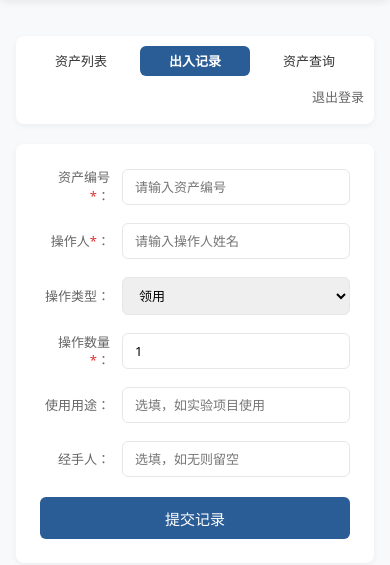
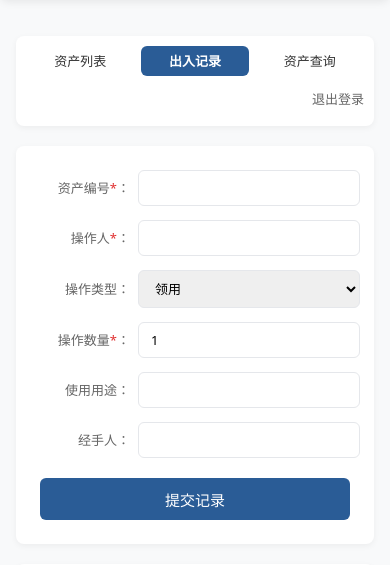
Before and after one commit to liuhuaqing446/lab-asset, a Flask app: page /record in a window 390 px wide. Shown: the part 56-621 px from the top of the page. Run offline with Flask 3, Linux system fonts and the light colour scheme; the visitor is signed in with stand-in values (Sample User, id 1); data that the repository does not hold is empty.

Commit message:
Update record.html

```diff
--- a/templates/record.html
+++ b/templates/record.html
@@ -9,18 +9,18 @@
 body {background:#f8f9fa;line-height:1.4;}
 .container {max-width:1200px;margin:0 auto;padding:16px;}
 .header {background:#2a5c96;color:#fff;padding:18px;text-align:center;font-size:24px;font-weight:600;box-shadow:0 2px 8px rgba(0,0,0,0.08);margin-bottom:20px;border-radius:8px;}
-.nav {background:#fff;padding:12px 16px;border-radius:8px;box-shadow:0 2px 6px rgba(0,0,0,0.05);margin-bottom:20px;display:flex;align-items:center;gap:4px;}
-.nav a {padding:8px 18px;border-radius:6px;text-decoration:none;color:#333;font-size:14px;transition:all 0.2s ease;}
+.nav {background:#fff;padding:12px 16px;border-radius:8px;box-shadow:0 2px 6px rgba(0,0,0,0.05);margin-bottom:20px;display:flex;align-items:center;gap:4px;flex-wrap:wrap;}
+.nav a {padding:8px 18px;border-radius:6px;text-decoration:none;color:#333;font-size:14px;transition:all 0.2s ease;white-space:nowrap;}
 .nav a.active {background:#2a5c96;color:#fff;font-weight:600;}
 .nav a:hover:not(.active):not(.logout) {background:#f5f7fa;color:#2a5c96;}
-.nav a.logout {margin-left:auto;color:#666;padding:8px 0;}
+.nav a.logout {margin-left:auto;color:#666;padding:8px 0;white-space:nowrap;}
 .nav a.logout:hover {color:#2a5c96;background:transparent;}
 .form-box {background:#fff;padding:24px;border-radius:8px;box-shadow:0 2px 6px rgba(0,0,0,0.05);margin-bottom:20px;}
 .form-grid {display:grid;grid-template-columns:1fr 1fr;gap:18px 24px;}
-.form-group {display:flex;align-items:center;gap:12px;}
-.form-group label {width:85px;text-align:right;font-size:14px;color:#666;}
+.form-group {display:flex;align-items:center;gap:8px;flex-wrap:nowrap;}
+.form-group label {width:110px;text-align:right;font-size:14px;color:#666;flex-shrink:0;white-space:nowrap;}
 .form-group label span {color:#e03131;}
-.form-group input, .form-group select {flex:1;padding:10px 14px;border:1px solid #e5e7eb;border-radius:6px;font-size:14px;transition:all 0.2s ease;outline:none;}
+.form-group input, .form-group select {flex:1;padding:10px 14px;border:1px solid #e5e7eb;border-radius:6px;font-size:14px;transition:all 0.2s ease;outline:none;min-width:0;}
 .form-group input:focus, .form-group select:focus {border-color:#2a5c96;box-shadow:0 0 0 3px rgba(42,92,150,0.1);}
 .btn-submit {width:180px;height:42px;margin:20px auto 0;display:block;background:#2a5c96;color:#fff;border:none;border-radius:6px;font-size:15px;cursor:pointer;transition:all 0.2s ease;}
 .btn-submit:hover {background:#234b7a;transform:translateY(-1px);}
@@ -34,15 +34,14 @@ tr:hover {background:#fafbfc;}
 .type-out {color:#e03131;font-weight:600;}
 .btn-delete {background:#e03131;color:#fff;border:none;padding:6px 14px;border-radius:4px;font-size:13px;cursor:pointer;transition:all 0.2s ease;}
 .btn-delete:hover {background:#c92a2a;}
-/* 提示框：成功绿色/错误红色 */
 .flash-success {padding:12px 16px;border-radius:6px;margin-bottom:16px;background:#f0f9ff;color:#07c160;border:1px solid #b7e4c7;animation:fadeIn 0.3s ease;}
 .flash-error {padding:12px 16px;border-radius:6px;margin-bottom:16px;background:#fff5f5;color:#e03131;border:1px solid #ffd9d9;animation:fadeIn 0.3s ease;}
 @keyframes fadeIn {from{opacity:0;transform:translateY(-8px);}to{opacity:1;transform:translateY(0);}}
 @media (max-width:768px) {
-  .form-grid {grid-template-columns:1fr;}
-  .form-group label {width:70px;font-size:13px;}
+  .form-grid {grid-template-columns:1fr;gap:14px 0;}
+  .form-group label {width:90px;font-size:13px;}
   .form-group input, .form-group select {padding:8px 12px;font-size:13px;}
-  .nav {flex-wrap:wrap;padding:10px;}
+  .nav {padding:10px;gap:6px;}
   .nav a {padding:6px 12px;font-size:13px;flex:1;text-align:center;}
   .nav a.logout {margin-left:0;flex:100%;text-align:right;}
   th, td {padding:8px 6px;font-size:13px;}
@@ -76,12 +75,12 @@ tr:hover {background:#fafbfc;}
   <div class="form-box">
     <form method="post" action="/do_record">
       <div class="form-grid">
-        <div class="form-group"><label>资产编号<span>*</span>：</label><input name="asset_id" required placeholder="请输入资产编号"></div>
-        <div class="form-group"><label>操作人<span>*</span>：</label><input name="person" required placeholder="请输入操作人姓名"></div>
+        <div class="form-group"><label>资产编号<span>*</span>：</label><input name="asset_id" required placeholder=""></div>
+        <div class="form-group"><label>操作人<span>*</span>：</label><input name="person" required placeholder=""></div>
         <div class="form-group"><label>操作类型：</label><select name="type"><option value="领用">领用</option><option value="归还">归还</option></select></div>
         <div class="form-group"><label>操作数量<span>*</span>：</label><input type="number" name="quantity" value="1" min="1" required></div>
-        <div class="form-group"><label>使用用途：</label><input name="purpose" placeholder="选填，如实验项目使用"></div>
-        <div class="form-group"><label>经手人：</label><input name="handler" placeholder="选填，如无则留空"></div>
+        <div class="form-group"><label>使用用途：</label><input name="purpose" placeholder=""></div>
+        <div class="form-group"><label>经手人：</label><input name="handler" placeholder=""></div>
       </div>
       <button type="submit" class="btn-submit">提交记录</button>
     </form>
@@ -114,7 +113,6 @@ tr:hover {background:#fafbfc;}
 </div>
 
 <script>
-// 提示框3秒自动消失
 const flashTip = document.getElementById('flash-tip');
 if (flashTip) {
   setTimeout(() => {
@@ -124,7 +122,6 @@ if (flashTip) {
     setTimeout(() => flashTip.remove(), 600);
   }, 3000);
 }
-// 禁止资产编号输入空格
 document.querySelector('input[name="asset_id"]').addEventListener('keydown', (e) => {
   if (e.key === ' ') e.preventDefault();
 });
```
